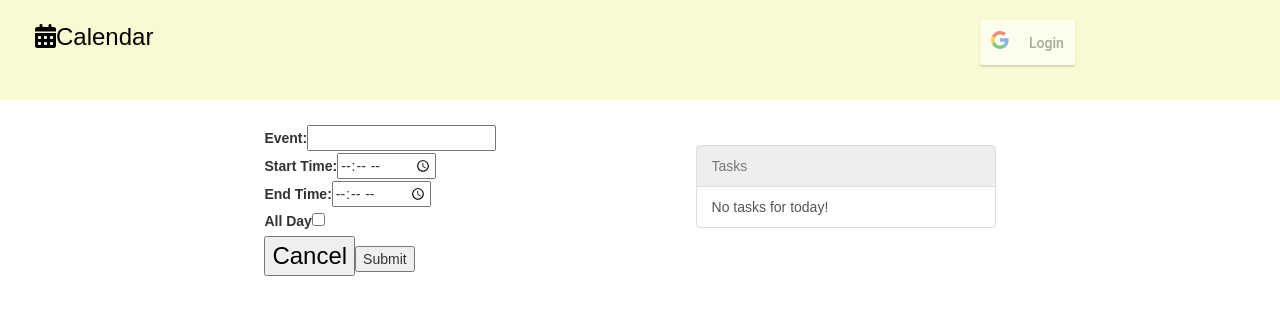
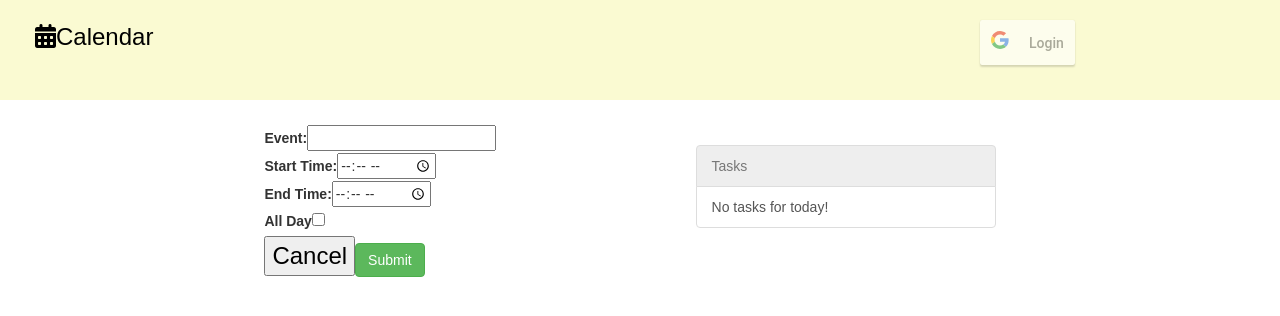
Before and after one commit to ChristianEscobar/cali-cal, a React (Create React App) app in the folder client/: page /calendar/edit in a window 1280 px wide. Shown: the top 316 px of the page. Built offline with nearby package versions, Linux system fonts and the light colour scheme; what react-router-redux would draw is missing.

Commit message:
update working

```diff
--- a/client/src/App.js
+++ b/client/src/App.js
@@ -5,9 +5,8 @@ import Header from './components/Header';
 import Week from './components/Week/WeekContainer';
 // import OauthLogout from './components/OauthLogout';
 // import { Router, Link } from 'react-router-dom';
-import { Router, Link } from 'react-router-dom';
+import { Link } from 'react-router-dom';
 import AddEventButton from './components/AddEventButton/AddEventButtonContainer';
-import UpdateButton from './components/UpdateButton/UpdateButtonContainer';
 
 class App extends Component {
   render() {
@@ -29,7 +28,6 @@ class App extends Component {
                 <AddEventButton />
 
               </Link>
-              <UpdateButton />
             </div>
           </div>
         </div>
--- a/client/src/actions.js
+++ b/client/src/actions.js
@@ -14,13 +14,14 @@ export const actionNames = {
   changeEventEnd: "CHANGE_EVENT_END",
 };
 
-export const editEvent = (event, start, end) => ({
+export const editEvent = (id,event, start, end) => ({
   type: actionNames.editEvent,
   payload: {
     editEvent: true,
-    event,
-    start,
-    end,
+    id:id,
+    event:event,
+    start:start,
+    end:end,
   },
 });
 
@@ -130,41 +131,36 @@ export const loadInitState = (dispatch) => {
 };
 
 export const updateTask = (data) => {
-  console.log(data);
+  // alert("new event ****: ",JSON.stringify(data));
   // dispatch(requestStarted);
   //  let taskId = state.currentTask;
   // console.log('********task id:', taskId);
-  // let data = {
-  //   event:"New event from react",
-  //   startTime: "09:00:00",
-  //   endTime: "10:00:00",
-  //   dayID: 0
-  // };
-  // let data=this.data;
-  // console.log("this is body *********",data);
-  fetch('/api/tasks/2/', {
+  let newdata = {
+    event:data.event,
+    startTime: data.start,
+    endTime: data.end,
+    dayID: data.dayId,
+  };
+
+
+  fetch('/api/tasks/'+ data.taskId, {
     method: "PUT",
-    body: JSON.stringify(data),
+    body: JSON.stringify(newdata),
     headers: {
       "Content-Type": "application/json"
     },
     credentials: "same-origin"
   })
   .then(function(response) {
-    console.log("after db",response);
     if(response.status >= 400){
       throw new Error ("bad request")
     }
-
-     return response;
+     return response();
   })
   .then(function(tasks) {
-    // console.log("from dispatch",dispatch);
-    // dispatch({
-    //   type: actionNames.requestComplete,
-    // });
+    console.log("some log: ",tasks);
   })
-  // .catch((error)=>console.log(error));
+  .catch((error)=>console.log(error));
 };
 
 
--- a/client/src/components/DeleteButton/DeleteButton.js
+++ b/client/src/components/DeleteButton/DeleteButton.js
@@ -5,7 +5,7 @@ export default class DeleteButton extends React.Component{
     render(){
         return(
             <button className='delete-btn' onClick={this.props.saveCal}>
-                <i className="fa fa-trash fa-lg" aria-hidden="true"></i>
+                <i className="fa fa-trash fa-fw fa-lg" aria-hidden="true"></i>
             </button>
         );
     }
--- a/client/src/components/EditButton/EditButton.js
+++ b/client/src/components/EditButton/EditButton.js
@@ -6,8 +6,8 @@ export default class EditButton extends React.Component{
     render(){
         return(
           <Link to="/calendar/edit">
-            <button className='edit-btn' onClick={() => this.props.editEvent(this.props.event, this.props.start, this.props.end)}>
-                <i className="fa fa-edit" aria-hidden="true"></i>
+            <button className='edit-btn' onClick={() => this.props.editEvent(this.props.taskId, this.props.event, this.props.start, this.props.end)}>
+                <i className="fa fa-edit fa-fw" aria-hidden="true"></i>
             </button>
           </Link>
         );
--- a/client/src/components/EditButton/EditButtonContainer.js
+++ b/client/src/components/EditButton/EditButtonContainer.js
@@ -9,7 +9,7 @@ const mapStateToProps = (state) => ({
 });
 
 const mapDispatchToProps = (dispatch) => ({
-    editEvent: (event, start, end) => dispatch(actions.editEvent(event, start, end)),
+    editEvent: (id, event, start, end) => dispatch(actions.editEvent(id, event, start, end)),
 });
 
 export default connect(mapStateToProps, mapDispatchToProps)(EditButton);
--- a/client/src/components/EventForm/EventForm.jsx
+++ b/client/src/components/EventForm/EventForm.jsx
@@ -2,6 +2,7 @@ import React, { Component } from 'react';
 import { Link } from 'react-router-dom';
 import Task from '../Task/TaskContainer';
 import Header from '../Header/Header';
+import UpdateButton from '../UpdateButton/UpdateButtonContainer';
 
 export default class EventForm extends Component {
   render() {
@@ -32,7 +33,8 @@ export default class EventForm extends Component {
               <Link to="/">
                 <button type="button">Cancel</button>
               </Link>
-              <button type="submit">Submit</button>
+              <UpdateButton />
+              {/* <button type="submit">Submit</button> */}
             </form>
           </div>
           <div className="row">
--- a/client/src/components/Task/Task.js
+++ b/client/src/components/Task/Task.js
@@ -23,7 +23,7 @@ export default class Task extends React.Component {
                                     <li key={event.event} className="list-group-item"
                                     number={this.props.events.length}>
                                         <span className='item'>{event.startTime} <strong>{event.event}</strong></span>
-                                        <DeleteButton />  <EditButton event={event.event} start={event.startTime} end={event.endTime} />
+                                        <DeleteButton />  <EditButton taskId={event.id} event={event.event} start={event.startTime} end={event.endTime} />
 
                                     </li>
                             )}
--- a/client/src/components/UpdateButton/UpdateButton.js
+++ b/client/src/components/UpdateButton/UpdateButton.js
@@ -4,9 +4,17 @@ import './UpdateButton.css';
 export default class UpdateButton extends React.Component {
     render(){
         return(
-            <button className='update-btn btn btn-success' onClick={() => this.props.updateTask({event:"alex3"})}>
-                Update
+            <button className='update-btn btn btn-success' onClick={() => this.props.updateTask(this.props.newEvent)}>
+                Submit
             </button>
         );
     }
 }
+
+// export default ({ }) => {
+//     return (
+//     <button className='update-btn btn btn-success' onClick={() => this.props.updateTask({event:"alex4"})}>
+//         Submit
+//     </button>
+//     )
+// }
--- a/client/src/components/UpdateButton/UpdateButtonContainer.js
+++ b/client/src/components/UpdateButton/UpdateButtonContainer.js
@@ -4,10 +4,11 @@ import UpdateButton from './UpdateButton';
 import * as selectors from '../../selectors';
 
 const mapStateToProps = (state) => ({
-    taskId: selectors.getCurrentTask,
+    taskId: selectors.getCurrentTask(state),
+    newEvent: selectors.getSelectedEvent(state),
   });
 const mapDispatchToProps = (dispatch) => ({
-    updateTask: (body)=> dispatch(actions.updateTask(body)),
+    updateTask: (event)=> dispatch(actions.updateTask(event)),
 });
 
 export default connect(mapStateToProps, mapDispatchToProps)(UpdateButton);
--- a/client/src/index.js
+++ b/client/src/index.js
@@ -4,7 +4,7 @@ import './index.css';
 // import App from './App';
 
 // redux stuff
-import { Provider } from 'react-redux';
+// import { Provider } from 'react-redux';
 import { createStore, applyMiddleware, compose, combineReducers } from 'redux';
 import thunk from 'redux-thunk';
 import reducer from './reducer';
--- a/client/src/reducer.js
+++ b/client/src/reducer.js
@@ -58,7 +58,7 @@ export const initialState = {
   eventStart: "",
   eventEnd: "",
   savingStateStatus: 'unknown',
-  currentTask:2,
+  currentTask:0,
   editEvent: false,
 };
 
@@ -99,6 +99,7 @@ const reducer = (state = initialState, action) => {
         {},
         state,
         { editEvent: action.payload.editEvent,
+          currentTask:action.payload.id,
           event: action.payload.event,
           eventStart: action.payload.start,
           eventEnd: action.payload.end,
--- a/client/src/selectors.js
+++ b/client/src/selectors.js
@@ -12,7 +12,8 @@ export const getDayAndCounts = (state) =>
 
 // export const getTodaysEvents = (state) => state.currentDay === null ? [] : state.days[state.selectedDay];
 
-// export const getCurrentTask = (state) => state.currentTask;
+export const getCurrentTask = (state) => state.currentTask;
+// export const getTodaysEvents = (state) => state.reducer.currentDay === null ? [] : state.reducer.days[state.reducer.selectedDay];
 export const getTodaysEvents = (state) => state.reducer.currentDay === null ? [] : state.reducer.days[state.reducer.selectedDay];
 
 export const getSelectedEvent = (state) => {
@@ -20,6 +21,8 @@ export const getSelectedEvent = (state) => {
     event: state.reducer.event,
     start: state.reducer.eventStart,
     end: state.reducer.eventEnd,
+    dayId: state.reducer.selectedDay,
+    taskId: state.reducer.currentTask,
   }
 }
 
```
